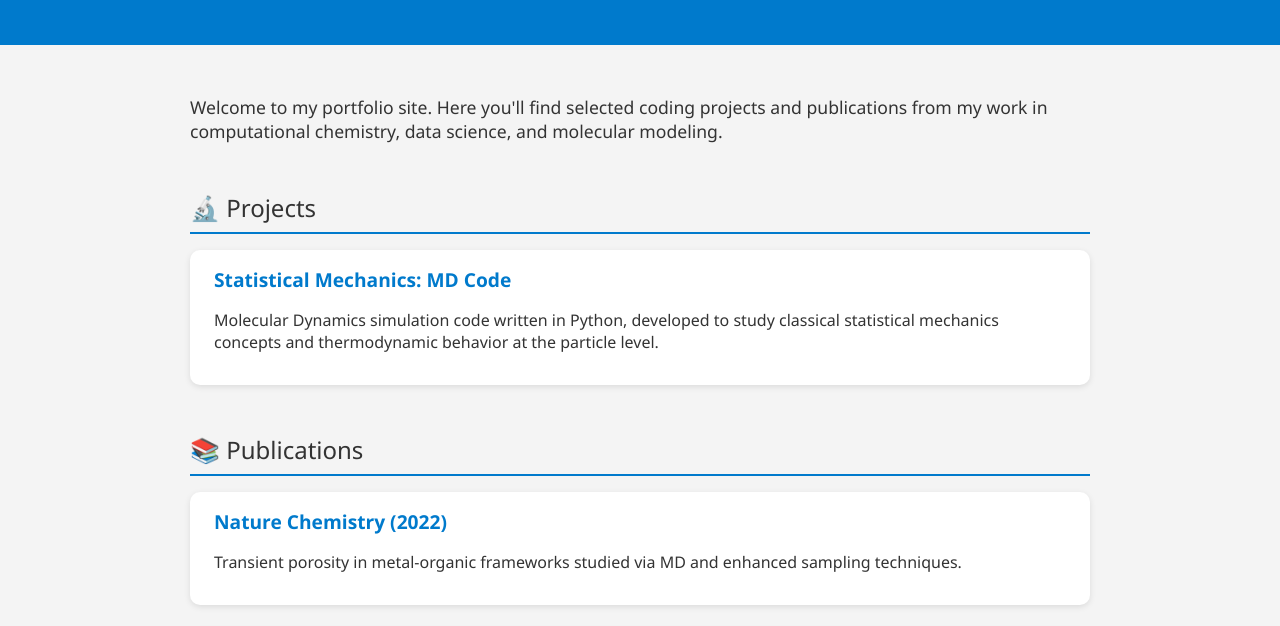
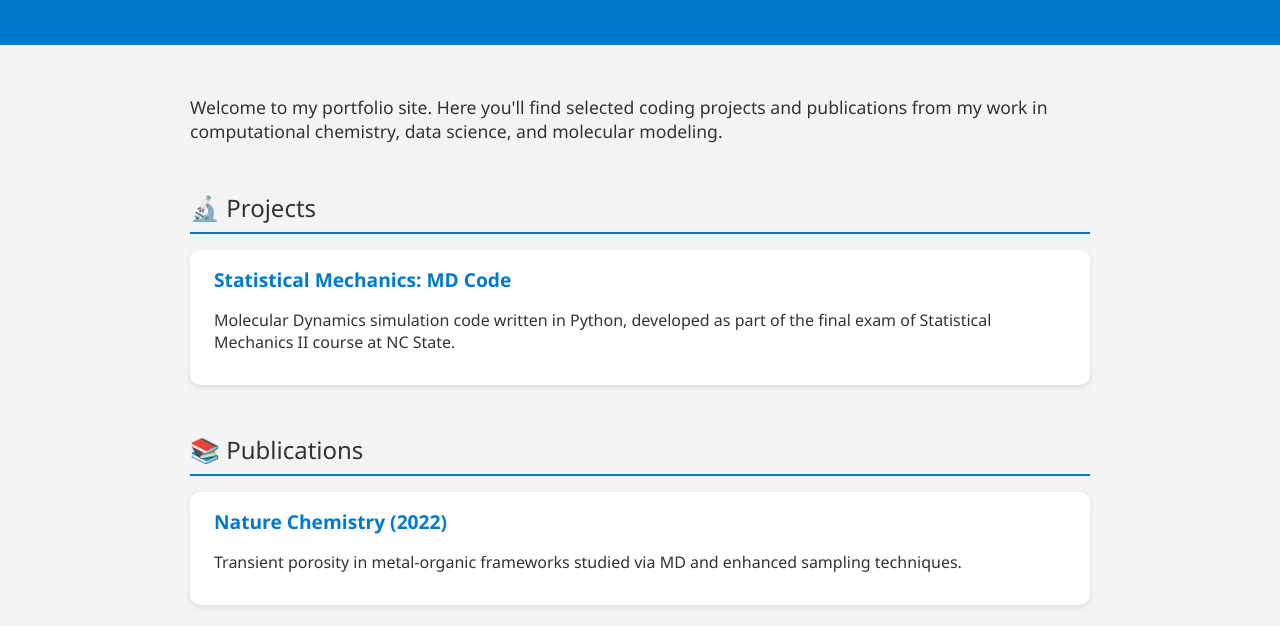
Before and after one commit to csolanilla/csolanilla.github.io, a plain HTML site: page index.html in a window 1280 px wide. Shown: the part 137-763 px from the top of the page. Drawn offline with Linux system fonts and the light colour scheme.

Commit message:
update stat mech page

```diff
--- a/index.html
+++ b/index.html
@@ -86,8 +86,9 @@
     <div class="section-title">🔬 Projects</div>
 
     <div class="project">
-      <h2><a href="https://github.com/csolanilla/statistical-mechanics">Statistical Mechanics: MD Code</a></h2>
-      <p>Molecular Dynamics simulation code written in Python, developed to study classical statistical mechanics concepts and thermodynamic behavior at the particle level.</p>
+      <h2><a href="https://github.com/csolanilla/csolanilla.github.io/tree/main/statistical-mechanics">
+		      Statistical Mechanics: MD Code</a></h2>
+      <p>Molecular Dynamics simulation code written in Python, developed as part of the final exam of Statistical Mechanics II course at NC State.</p>
     </div>
 
     <!-- Add more project cards below as needed -->
```
